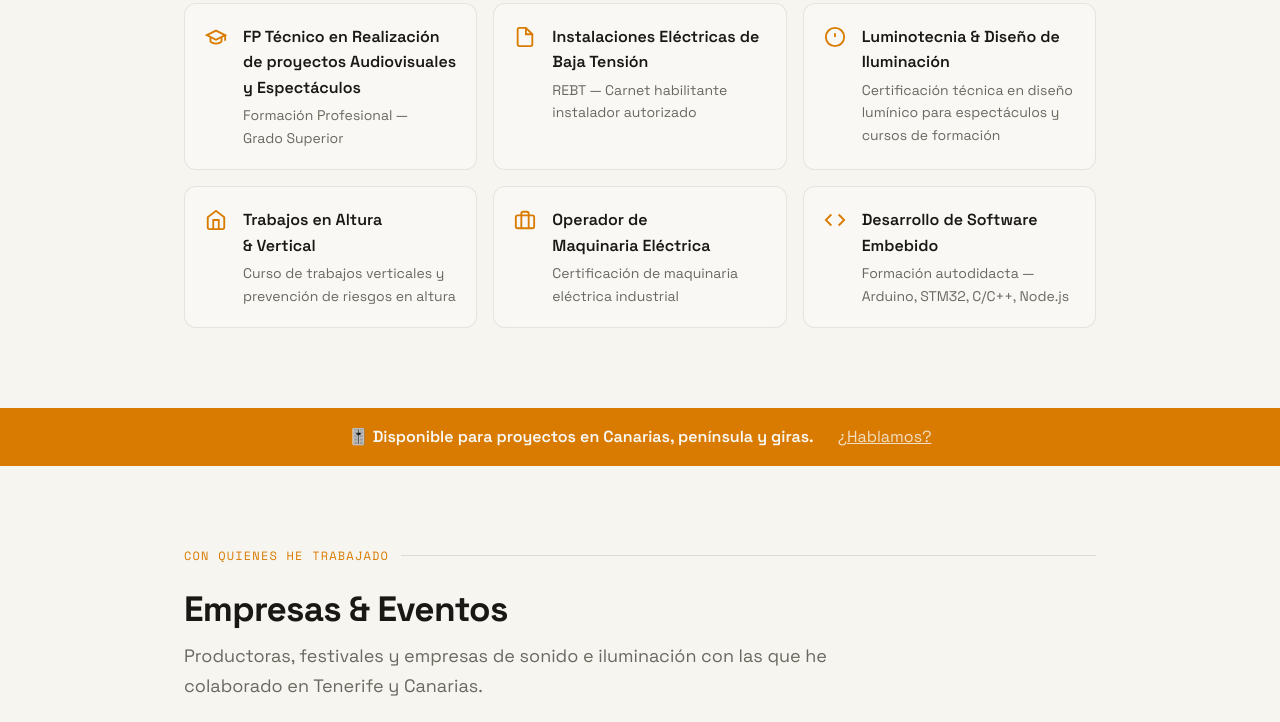
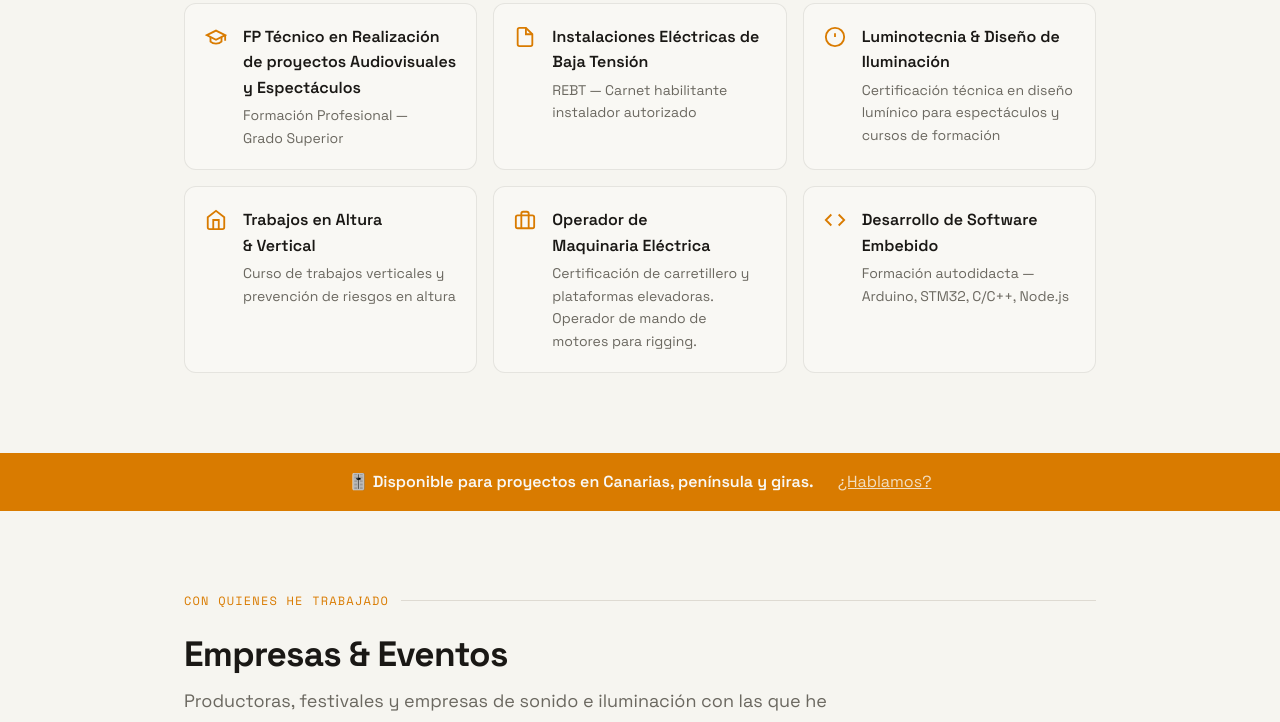
Before and after one commit to zzever/zzever.github.io, a plain HTML site: page index.html in a window 1280 px wide. Shown: the part 4174-4896 px from the top of the page. Drawn offline with nearby package versions, Linux system fonts and the light colour scheme.

Commit message:
Actualizar index.html

```diff
--- a/index.html
+++ b/index.html
@@ -682,7 +682,7 @@
             <svg class="cert-icon" width="22" height="22" viewBox="0 0 24 24" fill="none" stroke="currentColor" stroke-width="2" aria-hidden="true"><rect x="2" y="7" width="20" height="14" rx="2" ry="2"/><path d="M16 21V5a2 2 0 0 0-2-2h-4a2 2 0 0 0-2 2v16"/></svg>
             <div>
               <p class="cert-title">Operador de Maquinaria Eléctrica</p>
-              <p class="cert-body">Certificación de maquinaria eléctrica industrial</p>
+              <p class="cert-body">Certificación de carretillero y plataformas elevadoras. Operador de mando de motores para rigging.</p>
             </div>
           </div>
           <div class="cert-card reveal">
```
